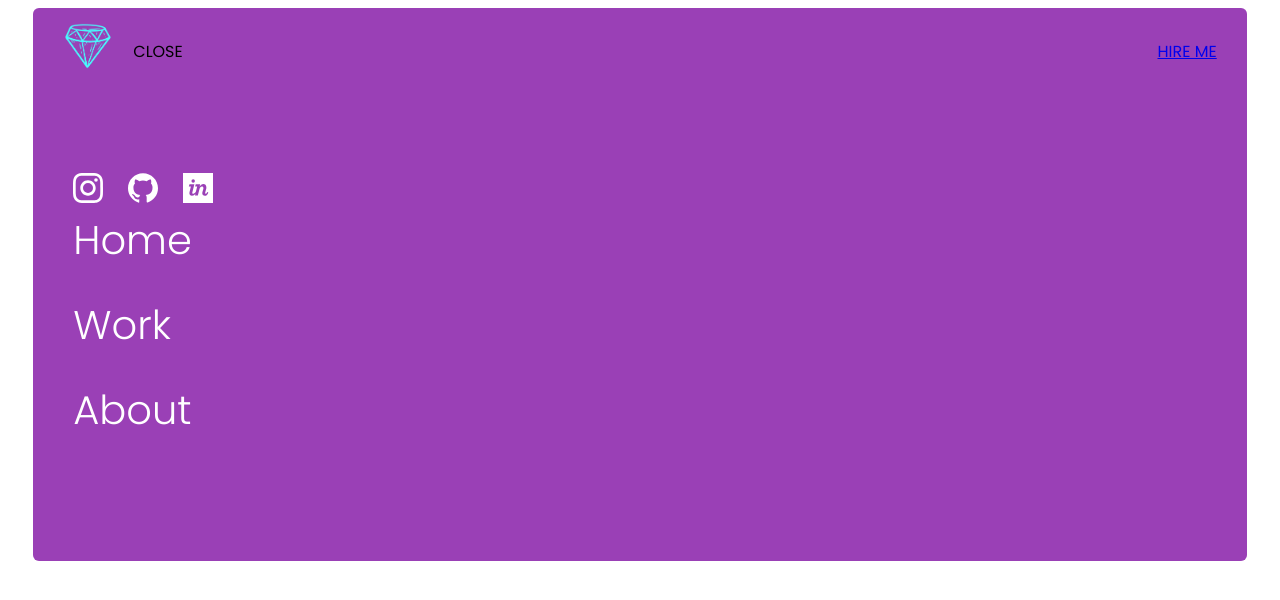
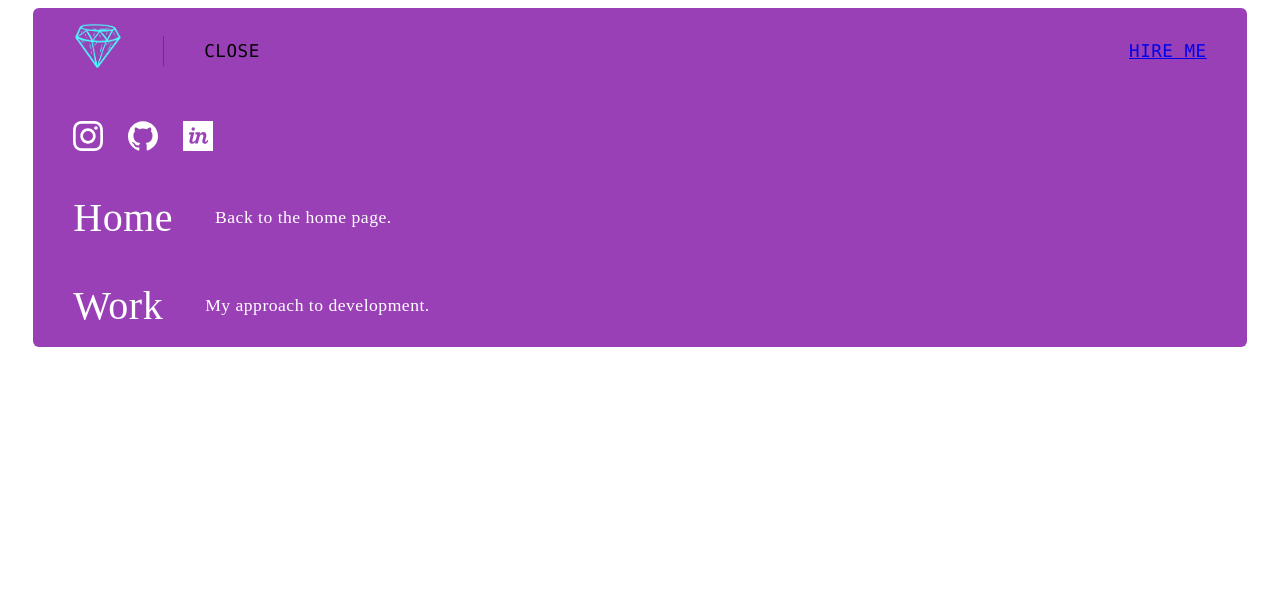
Before and after one commit to KatherineMalte/my_portfolio, an Angular app: page /about in a window 1280 px wide. Both pictures are taken after a click on the element "MENU". Shown: the top 600 px of the page. Built offline with nearby package versions, Linux system fonts and the light colour scheme.

Commit message:
nuevo compnete loading cambio de fuente, redactar about, componente header, fondo tv,espacio entre el menu,agregar descripcion a los links

```diff
--- a/src/app/app.routes.ts
+++ b/src/app/app.routes.ts
@@ -8,5 +8,6 @@ export const routes: Routes = [
   { path: 'home', component: Home },
   { path: 'about', component: About},
   { path: 'projects', component: Projects},
-  { path: '**', redirectTo: '' } // cualquier ruta desconocida redirige a Home
+  // {path: 'loading', component: Loading},
+  { path: '**', redirectTo: 'home' } // cualquier ruta desconocida redirige a Home
 ];
--- a/src/app/components/about/about.component.html
+++ b/src/app/components/about/about.component.html
@@ -1,12 +1,33 @@
-<h2>Acerca de mí</h2>
-<p>
-  Soy <strong>Katherinne Malte</strong>, ingeniera de software con pasión por crear soluciones limpias, eficientes y humanas. Desde Colombia — Bogotá — combino mi curiosidad por la tecnología con mi amor por las personas y por aprender constantemente.
-  <br><br>
-  Me encanta trabajar con código (especialmente con Python, Django y tecnología web), pero también disfruto profundamente el contacto directo con otros: enseñar, cuidar niños, compartir valores, experiencias y cultura. Por eso tuve experiencias enriquecedoras como niñera voluntaria, aprendiendo a escuchar, ser comprensiva, responsable y creativa.
-  <br><br>
-  En mi tiempo libre me lleno de energía con el senderismo, el gimnasio, la fotografía, la música, y mi compañía especial: mis dos perros (Ray y Pipo) y mi gata Aurora. Estas pasiones me recuerdan que detrás de cada línea de código hay un ser humano con emociones, curiosidad y ganas de aportar.
-  <br><br>
-  Creo en el orden, la disciplina, los hábitos saludables, y en que el aprendizaje constante — de idiomas, culturas o tecnologías — enriquece no solo mi perfil profesional, sino también mi corazón.
-  <br><br>
-  Si buscas a alguien que combine **habilidades técnicas, empatía, responsabilidad y calidez**, estoy lista para ayudarte — ya sea desarrollando proyectos, educando niños, creando conexiones o acompañando un proceso lleno de energía y respeto.
-</p>
+<div class="about-container">
+
+  <!-- TEXTO DE PRESENTACIÓN -->
+  <div class="intro-text">
+    <h1 class="about-title">About Me.</h1>
+
+    <p>I am Katherinne Malte, a software engineer from Bogotá, Colombia.</p>
+    <p>
+      I combine my curiosity for technology with a passion for delivering clean, efficient solutions, continuously learning
+      and exploring in a professional environment that values creativity and innovation. Since 2019,
+      I have been working as a Java backend developer. Currently, I am studying English for programmers
+      with Cisco and learning German to expand my international experience.
+    </p>
+
+    <p>
+      In my free time, I enjoy exploring my creative side through photography, capturing moments and
+      experimenting with perspectives. I also like staying active—practicing boxing, going hiking,
+      and maintaining a healthy lifestyle keep me energized and focused. These activities not only
+      allow me to recharge but also inspire new ideas and approaches in my professional work.
+    </p>
+  </div>
+
+  <!-- GALERÍA DE FOTOS QUE APARECEN CON EL SCROLL -->
+  <!-- <div class="photo-gallery">
+    <div
+      class="photo"
+      *ngFor="let photo of photos"
+      #photo
+      [style.backgroundImage]="'url(' + photo + ')'"
+    ></div>
+  </div> -->
+
+</div>
--- a/src/app/components/header/header.component.html
+++ b/src/app/components/header/header.component.html
@@ -1 +1 @@
-<p>header works!</p>
+<canvas #noiseCanvas class="noise-canvas"></canvas>
--- a/src/app/components/navbar/navbar.component.css
+++ b/src/app/components/navbar/navbar.component.css
@@ -5,7 +5,7 @@
   display: flex;
   justify-content: space-between;
   align-items: center;
-  padding: 15px 30px;
+  padding: 15px 40px;
   position: relative;
    z-index: 10000;
   /* navbar siempre encima del overlay */
@@ -31,6 +31,7 @@
 /* “MENU” Y “HIRE ME” */
 .menu-text,
 .hire-me {
+  font-family: "Lucida Console", "Courier New", monospace;
   cursor: pointer;
   transition: transform 0.2s ease, color 0.2s ease;
 }
@@ -48,6 +49,18 @@
 
 .menu-text.open-animation {
   animation: pop 0.2s forwards;
+}
+.menu-links {
+  list-style: none;
+  padding: 0;
+  margin: 0;
+
+}
+.menu-links li {
+  display: flex;
+  align-items: center;
+  gap: 42px; /* separación entre el link y la descripción */
+  margin: 8px 0;
 }
 
 /* Animación de rebote */
@@ -106,7 +119,9 @@ background: transparent !important;
 .social-row {
   display: flex;
   gap: 25px;
-  margin-top: 1%;
+  margin-top: 4%;
+  margin-top: -50px;
+  margin-bottom: 30px;
 }
 
 .icon {
--- a/src/app/components/navbar/navbar.component.html
+++ b/src/app/components/navbar/navbar.component.html
@@ -5,7 +5,7 @@
     <a routerLink="/home" (click)="nav('home')">
       <img src="assets/images/iconoDiama.png" class="logo" alt="Logo">
     </a>
-
+  <div class="navbar-divider"></div>
     <!-- BOTÓN MENU -->
     <span class="menu-text" (click)="toggleMenu()">
       {{ menuOpen ? 'CLOSE' : 'MENU' }}
@@ -23,7 +23,7 @@
 
       <!-- ICONOS -->
       <div class="social-row">
-        <a href="https://instagram.com/tuusuario" target="_blank">
+        <a href="https://www.instagram.com/katheri2nem4?igsh=Y2lvNXZueXVxeTJ2" target="_blank">
           <img src="assets/svg/instagram.svg" class="icon social-anim">
         </a>
 
@@ -38,9 +38,9 @@
 
       <!-- LINKS DEL MENÚ -->
       <div class="menu-links social-anim">
-        <a routerLink="/home"  (click)="nav('home')">Home</a>
-        <a routerLink="/projects"  (click)="nav('work')">Work</a>
-        <a routerLink="/about" (click)="nav('about')">About</a>
+        <li><a routerLink="/home" (click)="nav('home')">Home</a><span class="menu-desc">Back to the home page.</span></li>
+        <li><a routerLink="/projects"  (click)="nav('work')">Work</a><span>My approach to development.</span></li>
+        <li><a routerLink="/about" (click)="nav('about')">About</a><span> A little about me and my background.</span></li>
       </div>
 
     </div>
--- /dev/null
+++ b/src/app/loading/loading.html
@@ -0,0 +1,5 @@
+<div class="dots-loader">
+  <div class="dot"></div>
+  <div class="dot"></div>
+  <div class="dot"></div>
+</div>
--- a/src/styles.css
+++ b/src/styles.css
@@ -1,6 +1,12 @@
-@import url('https://fonts.googleapis.com/css2?family=Poppins:wght@300;400;500;600;700&display=swap');
+@import url('https://fonts.googleapis.com/css2?family=Merriweather:wght@300;400;700&display=swap');
+
+
+
+
+
+
 * {
-  font-family: 'Poppins', sans-serif;
+  font-family: "Times New Roman", Times, serif,'Poppins', sans-serif;
 }
 h1, h2, h3 {
   font-weight: 700;
@@ -9,3 +15,17 @@ h1, h2, h3 {
 p, a, li {
   font-weight: 400;
 }
+
+.navbar {
+  font-family: "Lucida Console", "Courier New", monospace; /* o la que quieras */
+  font-size: 1.1rem;
+  font-weight: 500;
+  letter-spacing: 0.5px;
+}
+.navbar-divider {
+  width: 1px;
+  height: 30px;
+  background-color: #3b3a38; /* tu dorado café */
+  margin: 0 20px;
+  opacity: 0.6; /* más elegante */
+}
```
Also changed, not shown: src/app/components/header/header.component.css (+9 -0 lines), src/app/components/header/header.component.ts (+44 -3 lines), src/app/loading/loading.css (added, +30 -0 lines), src/app/loading/loading.ts (added, +11 -0 lines).
